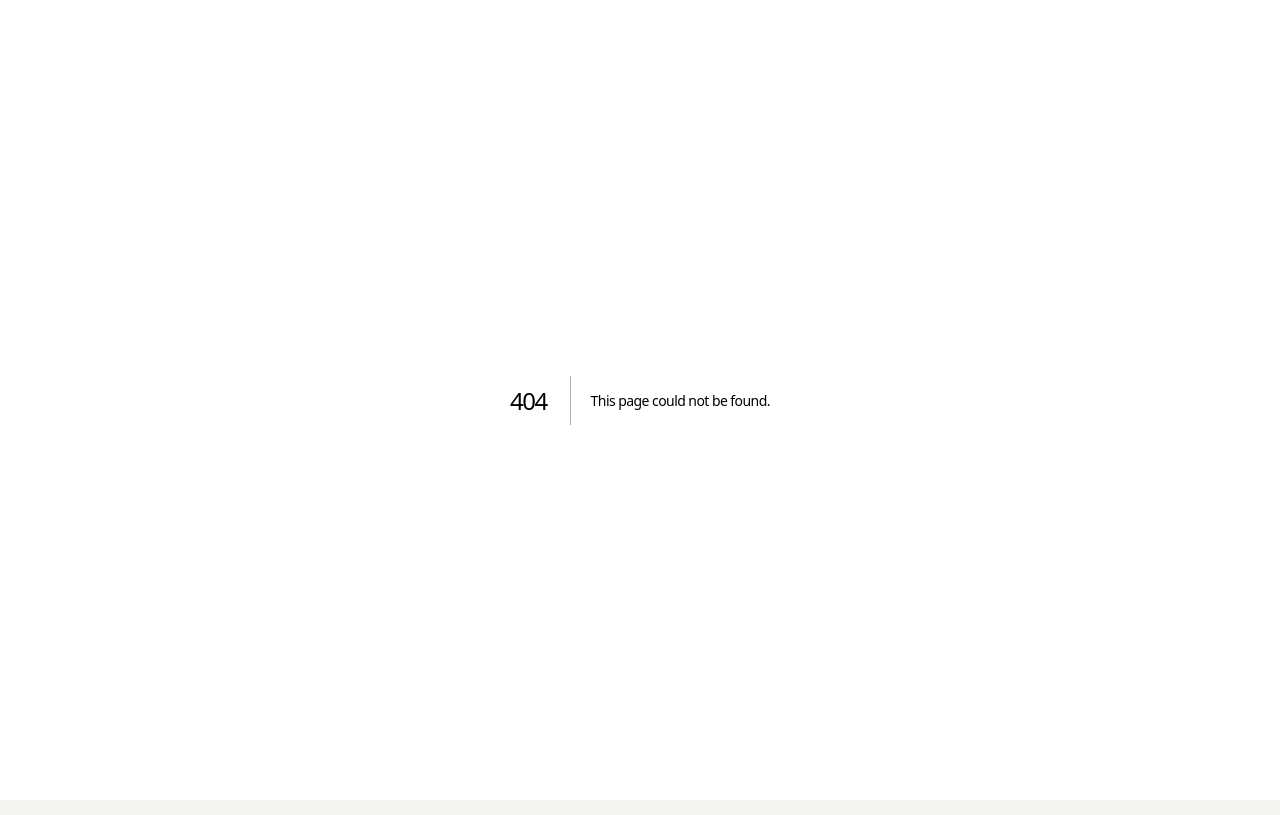
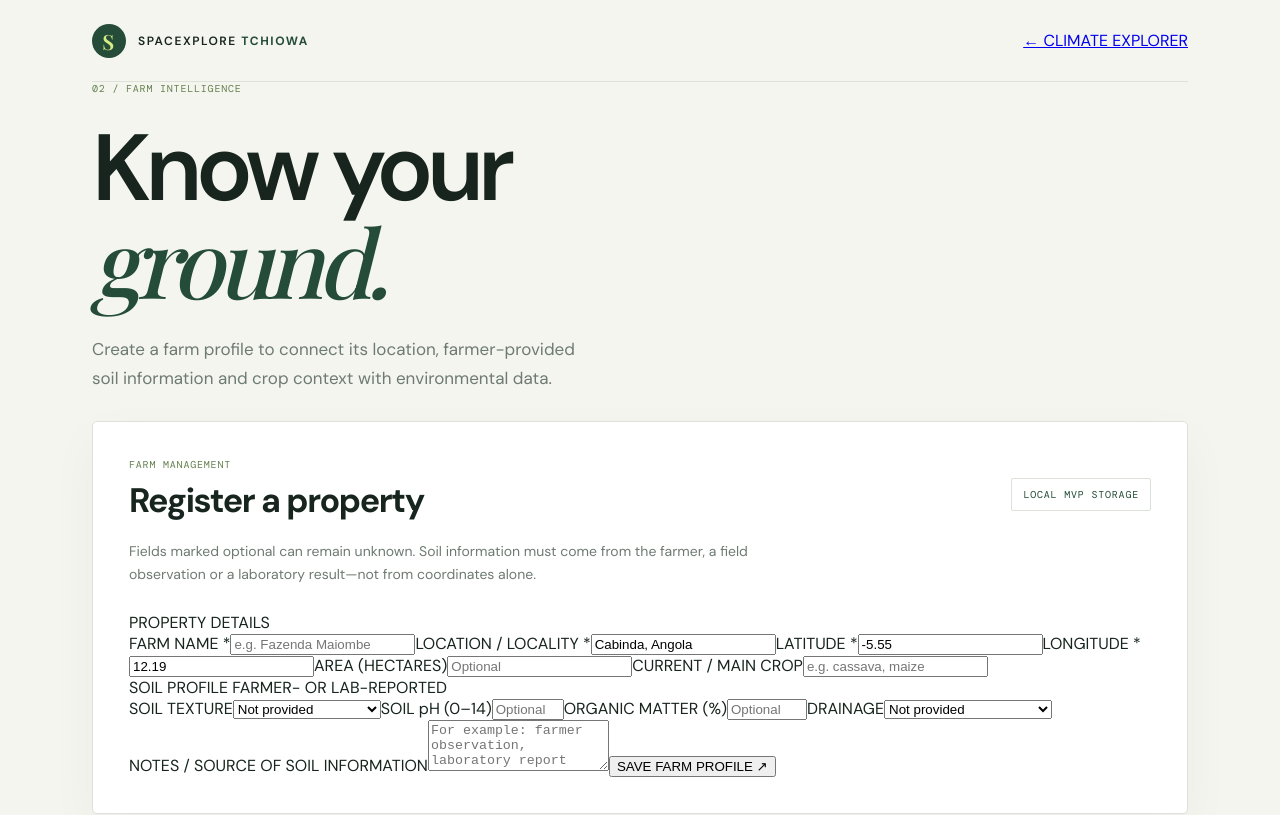
Before and after one commit to josemacaia3337-creator/spacexplore-tchiowa, a Next.js app: page /farms in a window 1280 px wide. Before the commit this address had no page. Shown: the top 815 px of the page. Built offline with nearby package versions, Linux system fonts and the light colour scheme; a web font is replaced by a local one.

Commit message:
feat: add farm management profile registration

```diff
--- /dev/null
+++ b/app/farms/page.tsx
@@ -0,0 +1,186 @@
+"use client";
+
+import { FormEvent, useEffect, useState } from "react";
+import Link from "next/link";
+
+type Farm = {
+  id: string;
+  name: string;
+  location: string;
+  latitude: number;
+  longitude: number;
+  areaHa: number | null;
+  soilTexture: string;
+  soilPh: number | null;
+  organicMatter: number | null;
+  drainage: string;
+  currentCrop: string;
+  notes: string;
+  createdAt: string;
+};
+
+const STORAGE_KEY = "spacexplore-tchiowa-farms-v1";
+
+const emptyForm = {
+  name: "",
+  location: "Cabinda, Angola",
+  latitude: "-5.55",
+  longitude: "12.19",
+  areaHa: "",
+  soilTexture: "",
+  soilPh: "",
+  organicMatter: "",
+  drainage: "",
+  currentCrop: "",
+  notes: ""
+};
+
+export default function FarmsPage() {
+  const [farms, setFarms] = useState<Farm[]>([]);
+  const [form, setForm] = useState(emptyForm);
+  const [message, setMessage] = useState("");
+  const [ready, setReady] = useState(false);
+
+  useEffect(() => {
+    try {
+      const stored = localStorage.getItem(STORAGE_KEY);
+      if (stored) setFarms(JSON.parse(stored) as Farm[]);
+    } catch {
+      setMessage("Saved farm data could not be read from this browser.");
+    } finally {
+      setReady(true);
+    }
+  }, []);
+
+  function persist(next: Farm[]) {
+    setFarms(next);
+    try {
+      localStorage.setItem(STORAGE_KEY, JSON.stringify(next));
+      setMessage("Farm profile saved in this browser.");
+    } catch {
+      setMessage("Could not save this farm. Check browser storage availability.");
+    }
+  }
+
+  function update<K extends keyof typeof emptyForm>(key: K, value: string) {
+    setForm((current) => ({ ...current, [key]: value }));
+  }
+
+  function submit(event: FormEvent<HTMLFormElement>) {
+    event.preventDefault();
+    const latitude = Number(form.latitude);
+    const longitude = Number(form.longitude);
+    const areaHa = form.areaHa.trim() ? Number(form.areaHa) : null;
+    const soilPh = form.soilPh.trim() ? Number(form.soilPh) : null;
+    const organicMatter = form.organicMatter.trim() ? Number(form.organicMatter) : null;
+
+    if (!form.name.trim() || !form.location.trim()) {
+      setMessage("Enter a farm name and location.");
+      return;
+    }
+    if (!Number.isFinite(latitude) || latitude < -90 || latitude > 90 ||
+        !Number.isFinite(longitude) || longitude < -180 || longitude > 180) {
+      setMessage("Enter valid coordinates: latitude −90 to 90 and longitude −180 to 180.");
+      return;
+    }
+    if (areaHa !== null && (!Number.isFinite(areaHa) || areaHa <= 0)) {
+      setMessage("Farm area must be a positive number of hectares.");
+      return;
+    }
+    if (soilPh !== null && (!Number.isFinite(soilPh) || soilPh < 0 || soilPh > 14)) {
+      setMessage("Soil pH must be between 0 and 14.");
+      return;
+    }
+    if (organicMatter !== null && (!Number.isFinite(organicMatter) || organicMatter < 0 || organicMatter > 100)) {
+      setMessage("Organic matter must be between 0 and 100 percent.");
+      return;
+    }
+
+    const farm: Farm = {
+      id: crypto.randomUUID(),
+      name: form.name.trim(),
+      location: form.location.trim(),
+      latitude,
+      longitude,
+      areaHa,
+      soilTexture: form.soilTexture || "Not provided",
+      soilPh,
+      organicMatter,
+      drainage: form.drainage || "Not provided",
+      currentCrop: form.currentCrop.trim() || "Not provided",
+      notes: form.notes.trim(),
+      createdAt: new Date().toISOString()
+    };
+    persist([farm, ...farms]);
+    setForm(emptyForm);
+  }
+
+  function removeFarm(id: string) {
+    persist(farms.filter((farm) => farm.id !== id));
+  }
+
+  return (
+    <main className="shell">
+      <header className="topbar">
+        <Link className="brand" href="/"><span className="brand-mark">S</span><span>SPACEXPLORE <b>TCHIOWA</b></span></Link>
+        <Link className="back-link" href="/">← CLIMATE EXPLORER</Link>
+      </header>
+
+      <section className="farm-hero">
+        <span className="eyebrow">02 / FARM INTELLIGENCE</span>
+        <h1>Know your<br /><em>ground.</em></h1>
+        <p className="hero-copy">Create a farm profile to connect its location, farmer-provided soil information and crop context with environmental data.</p>
+      </section>
+
+      <section className="workspace farm-workspace">
+        <div className="section-heading">
+          <div><span className="eyebrow">FARM MANAGEMENT</span><h2>Register a property</h2></div>
+          <span className="status-tag">LOCAL MVP STORAGE</span>
+        </div>
+        <p className="section-copy">Fields marked optional can remain unknown. Soil information must come from the farmer, a field observation or a laboratory result—not from coordinates alone.</p>
+
+        <form className="farm-form" onSubmit={submit}>
+          <div className="form-section-title">PROPERTY DETAILS</div>
+          <div className="form-grid">
+            <label>FARM NAME *<input required value={form.name} onChange={(e) => update("name", e.target.value)} placeholder="e.g. Fazenda Maiombe" /></label>
+            <label>LOCATION / LOCALITY *<input required value={form.location} onChange={(e) => update("location", e.target.value)} /></label>
+            <label>LATITUDE *<input required type="number" step="any" min="-90" max="90" value={form.latitude} onChange={(e) => update("latitude", e.target.value)} /></label>
+            <label>LONGITUDE *<input required type="number" step="any" min="-180" max="180" value={form.longitude} onChange={(e) => update("longitude", e.target.value)} /></label>
+            <label>AREA (HECTARES)<input type="number" min="0.01" step="any" value={form.areaHa} onChange={(e) => update("areaHa", e.target.value)} placeholder="Optional" /></label>
+            <label>CURRENT / MAIN CROP<input value={form.currentCrop} onChange={(e) => update("currentCrop", e.target.value)} placeholder="e.g. cassava, maize" /></label>
+          </div>
+
+          <div className="form-section-title">SOIL PROFILE <span>FARMER- OR LAB-REPORTED</span></div>
+          <div className="form-grid">
+            <label>SOIL TEXTURE<select value={form.soilTexture} onChange={(e) => update("soilTexture", e.target.value)}><option value="">Not provided</option><option>Sandy</option><option>Loamy sand</option><option>Loam</option><option>Silty</option><option>Clay loam</option><option>Clay</option><option>Unknown / not tested</option></select></label>
+            <label>SOIL pH (0–14)<input type="number" min="0" max="14" step="0.1" value={form.soilPh} onChange={(e) => update("soilPh", e.target.value)} placeholder="Optional" /></label>
+            <label>ORGANIC MATTER (%)<input type="number" min="0" max="100" step="0.1" value={form.organicMatter} onChange={(e) => update("organicMatter", e.target.value)} placeholder="Optional" /></label>
+            <label>DRAINAGE<select value={form.drainage} onChange={(e) => update("drainage", e.target.value)}><option value="">Not provided</option><option>Well drained</option><option>Moderately drained</option><option>Poorly drained</option><option>Unknown / not assessed</option></select></label>
+          </div>
+
+          <label className="full-label">NOTES / SOURCE OF SOIL INFORMATION<textarea rows={3} value={form.notes} onChange={(e) => update("notes", e.target.value)} placeholder="For example: farmer observation, laboratory report date, or other context." /></label>
+          <button className="primary-button" type="submit" disabled={!ready}>SAVE FARM PROFILE ↗</button>
+          {message && <p className="form-message" role="status">{message}</p>}
+        </form>
+      </section>
+
+      <section className="farm-list-section">
+        <div className="section-heading"><div><span className="eyebrow">YOUR PROPERTIES</span><h2>Registered farms</h2></div><span className="status-tag">{farms.length} SAVED</span></div>
+        {!ready ? <p className="section-copy">Loading saved profiles…</p> : farms.length === 0 ? (
+          <div className="empty-state"><strong>No farms registered yet.</strong><p>Create the first profile using the form above. It will be stored in this browser for this prototype.</p></div>
+        ) : (
+          <div className="farm-cards">{farms.map((farm) => (
+            <article className="farm-card" key={farm.id}>
+              <div className="farm-card-top"><span className="eyebrow">FARM PROFILE</span><button className="delete-button" onClick={() => removeFarm(farm.id)} type="button" aria-label={`Delete ${farm.name}`}>REMOVE</button></div>
+              <h3>{farm.name}</h3><p className="farm-location">{farm.location}</p>
+              <div className="farm-facts"><span>LAT / LON<strong>{farm.latitude}, {farm.longitude}</strong></span><span>AREA<strong>{farm.areaHa === null ? "Not provided" : `${farm.areaHa} ha`}</strong></span><span>MAIN CROP<strong>{farm.currentCrop}</strong></span><span>SOIL TEXTURE<strong>{farm.soilTexture}</strong></span><span>SOIL pH<strong>{farm.soilPh === null ? "Not measured" : farm.soilPh}</strong></span><span>DRAINAGE<strong>{farm.drainage}</strong></span></div>
+              <p className="farm-disclaimer">Profile saved locally on this device. It is not yet synchronized to a cloud database.</p>
+            </article>
+          ))}</div>
+        )}
+      </section>
+
+      <footer><span>SPACEXPLORE TCHIOWA</span><span>FARM PROFILES · SCIENTIFICALLY TRANSPARENT</span></footer>
+    </main>
+  );
+}
```
